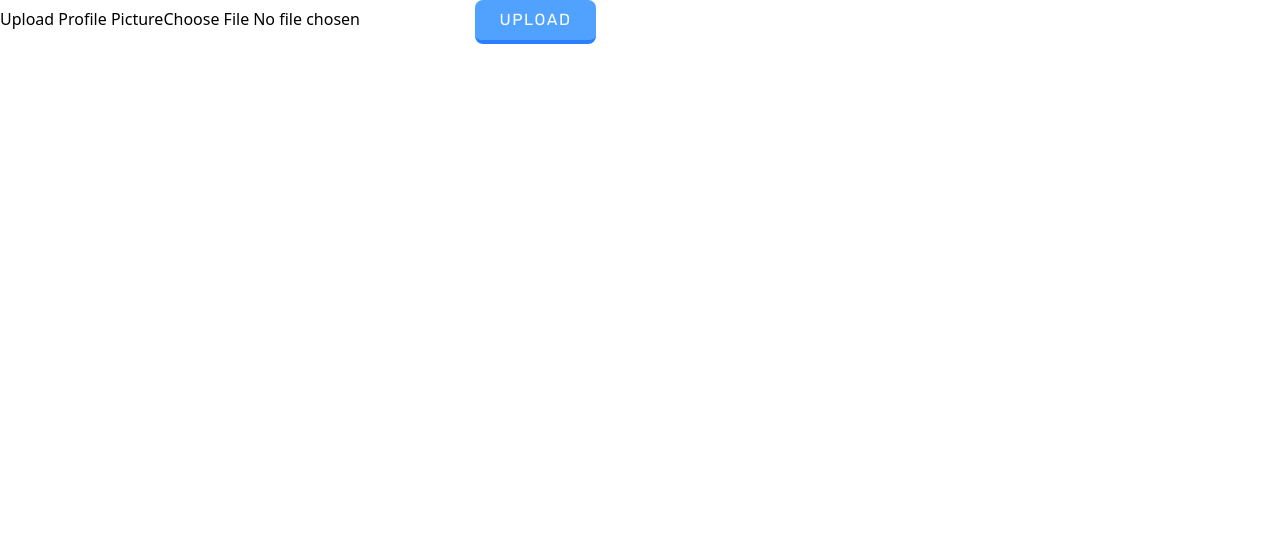
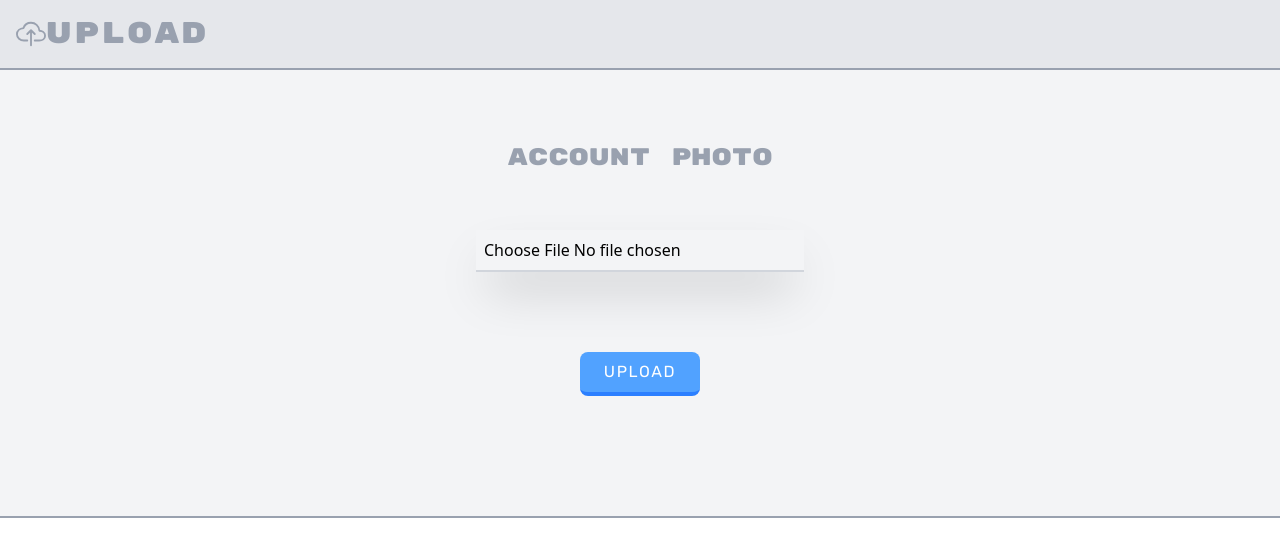
Before and after one commit to duanegero/Matrix-React-App, a React (Vite) app: page /updatepic in a window 1280 px wide. Shown: the top 556 px of the page. Built offline with nearby package versions, Linux system fonts and the light colour scheme; no server answers.

Commit message:
styling the upload pic page, moving the submit helper, tested

```diff
--- a/src/Components/Details Page/Helpers/submitPicture.jsx
+++ b/src/Components/UpdatePic Page/Helpers/submitPicture.jsx
@@ -41,6 +41,9 @@ const submitPicture = async (file, studentId) => {
     if (updateError) {
       return { success: false, error: updateError.message };
     }
+    alert("Account Photo Uploaded");
+    window.close();
+
     //if succsees truen true and url of image
     return { success: true, url: publicUrl };
   } catch (err) {
--- a/src/Components/UpdatePic Page/details-pic.jsx
+++ b/src/Components/UpdatePic Page/details-pic.jsx
@@ -1,8 +1,9 @@
 //iports from react
 import { useState } from "react";
 import { useLocation } from "react-router-dom";
+import { IoCloudUploadOutline } from "react-icons/io5";
 
-import submitPicture from "../Details Page/Helpers/submitPicture";
+import submitPicture from "./Helpers/submitPicture";
 import buttonStyle from "../Styles/buttonStyle";
 
 export default function DetailsPic() {
@@ -51,12 +52,30 @@ export default function DetailsPic() {
 
   return (
     <div>
-      <form onSubmit={handleSubmit}>
-        <label>Upload Profile Picture</label>
-        <input type="file" name="image" onChange={handleFileChange}></input>
-        <button className={buttonStyle()} type="submit">
+      <header className="flex justify-between items-center border-b-2 border-b-gray-400 bg-gray-200">
+        <p className="flex items-center pl-4 font-rubikone text-3xl tracking-wider text-gray-400 pt-4 pb-4">
+          <IoCloudUploadOutline />
           Upload
-        </button>
+        </p>
+      </header>
+      <form
+        className="pt-18 flex flex-col justify-center items-center bg-gray-100 border-b-2 border-gray-400"
+        onSubmit={handleSubmit}
+      >
+        <label className="font-rubikone text-2xl text-gray-400 pb-14">
+          Account Photo
+        </label>
+        <input
+          type="file"
+          name="image"
+          onChange={handleFileChange}
+          className="p-2 bg-transparent border-b-2 border-gray-300 shadow-2xl focus:outline-none focus:border-blue-500 mb-20"
+        ></input>
+        <div className="pb-30">
+          <button className={buttonStyle()} type="submit">
+            Upload
+          </button>
+        </div>
       </form>
     </div>
   );
```
